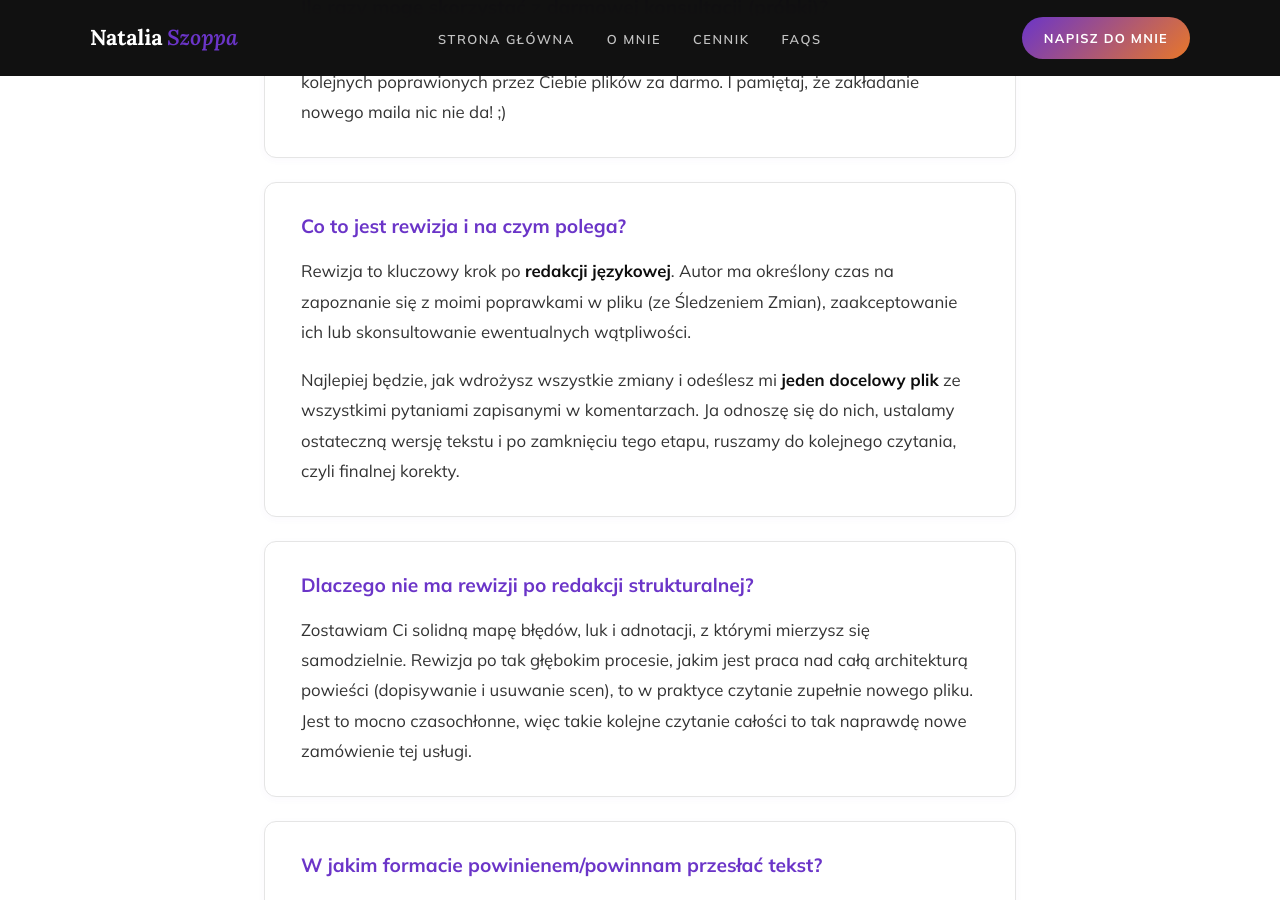
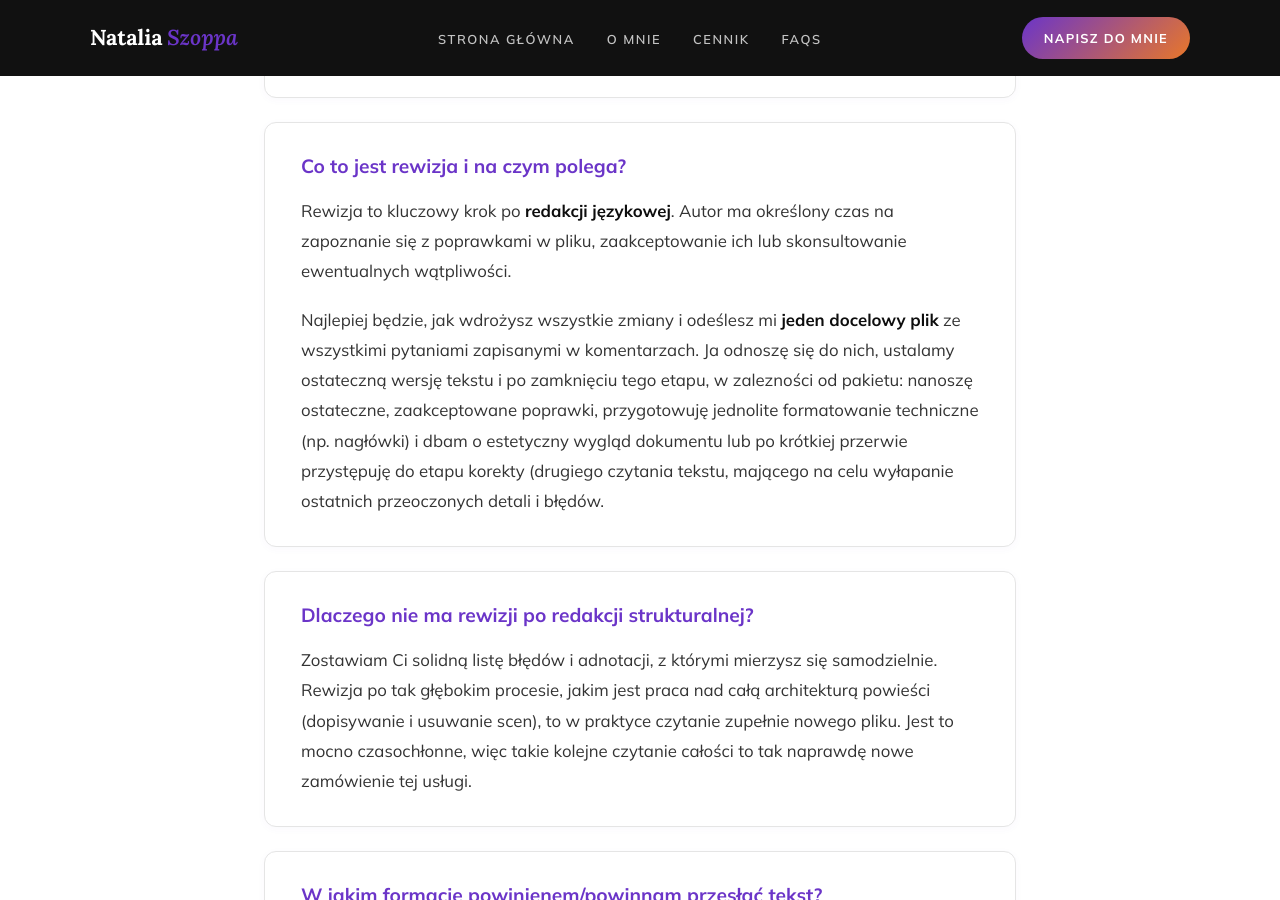
Before and after one commit to Bonnie00726/nataliaszoppa, a Jekyll site: the page built from faqs.html, in a window 1280 px wide and 900 px high, scrolled down 3322 px. Built offline with Jekyll 4.4.1, drawn with Linux system fonts in a browser that asks for light colours; some of the changed text lies outside the part shown.

Commit message:
Update faqs.html

```diff
--- a/faqs.html
+++ b/faqs.html
@@ -334,44 +334,44 @@
         <div class="faq-card" id="proces-2">
             <h3 class="faq-card-question">Po co mi autodiagnoza?</h3>
             <div class="faq-card-answer">
-                <p>Po to, żebyś nie płacił/a mi za to, co możesz dostrzec i naprawić sam/a! Zanim przejdziesz do redakcji językowej lub strukturalnej, warto przetestować fundamenty swojej historii. To oszczędność Twojego czasu, nerwów i portfela.</p>
+                <p>Po to, żebyś nie płacił(-a) mi za to, co możesz dostrzec i naprawić sam(-a)! Zanim przejdziesz do redakcji językowej lub strukturalnej, warto przetestować fundamenty swojej historii. To oszczędność Twojego czasu, nerwów i portfela.</p>
             </div>
         </div>
 
         <div class="faq-card" id="proces-3">
             <h3 class="faq-card-question">Ile razy mogę skorzystać z darmowej konsultacji (próbki)?</h3>
             <div class="faq-card-answer">
-                <p>Tylko raz. W ramach próbki weryfikuję jakość i wskazuję kierunek, ale nie diagnozuję kolejnych poprawionych przez Ciebie plików za darmo. I pamiętaj, że zakładanie nowego maila nic nie da! ;)</p>
+                <p>Tylko raz. W ramach próbki weryfikuję jakość i wskazuję kierunek, ale nie diagnozuję kolejnych poprawionych przez Ciebie plików za darmo.</p>
             </div>
         </div>
 
         <div class="faq-card" id="proces-4">
             <h3 class="faq-card-question">Co to jest rewizja i na czym polega?</h3>
             <div class="faq-card-answer">
-                <p>Rewizja to kluczowy krok po <strong>redakcji językowej</strong>. Autor ma określony czas na zapoznanie się z moimi poprawkami w pliku (ze Śledzeniem Zmian), zaakceptowanie ich lub skonsultowanie ewentualnych wątpliwości.</p>
-                <p>Najlepiej będzie, jak wdrożysz wszystkie zmiany i odeślesz mi <strong>jeden docelowy plik</strong> ze wszystkimi pytaniami zapisanymi w komentarzach. Ja odnoszę się do nich, ustalamy ostateczną wersję tekstu i po zamknięciu tego etapu, ruszamy do kolejnego czytania, czyli finalnej korekty.</p>
+                <p>Rewizja to kluczowy krok po <strong>redakcji językowej</strong>. Autor ma określony czas na zapoznanie się z poprawkami w pliku, zaakceptowanie ich lub skonsultowanie ewentualnych wątpliwości.</p>
+                <p>Najlepiej będzie, jak wdrożysz wszystkie zmiany i odeślesz mi <strong>jeden docelowy plik</strong> ze wszystkimi pytaniami zapisanymi w komentarzach. Ja odnoszę się do nich, ustalamy ostateczną wersję tekstu i po zamknięciu tego etapu, w zalezności od pakietu: nanoszę ostateczne, zaakceptowane poprawki, przygotowuję jednolite formatowanie techniczne (np. nagłówki) i dbam o estetyczny wygląd dokumentu lub po krótkiej przerwie przystępuję do etapu korekty (drugiego czytania tekstu, mającego na celu wyłapanie ostatnich przeoczonych detali i błędów.</p>
             </div>
         </div>
 
         <div class="faq-card" id="proces-5">
             <h3 class="faq-card-question">Dlaczego nie ma rewizji po redakcji strukturalnej?</h3>
             <div class="faq-card-answer">
-                <p>Zostawiam Ci solidną mapę błędów, luk i adnotacji, z którymi mierzysz się samodzielnie. Rewizja po tak głębokim procesie, jakim jest praca nad całą architekturą powieści (dopisywanie i usuwanie scen), to w praktyce czytanie zupełnie nowego pliku. Jest to mocno czasochłonne, więc takie kolejne czytanie całości to tak naprawdę nowe zamówienie tej usługi.</p>
+                <p>Zostawiam Ci solidną listę błędów i adnotacji, z którymi mierzysz się samodzielnie. Rewizja po tak głębokim procesie, jakim jest praca nad całą architekturą powieści (dopisywanie i usuwanie scen), to w praktyce czytanie zupełnie nowego pliku. Jest to mocno czasochłonne, więc takie kolejne czytanie całości to tak naprawdę nowe zamówienie tej usługi.</p>
             </div>
         </div>
 
         <div class="faq-card" id="proces-6">
             <h3 class="faq-card-question">W jakim formacie powinienem/powinnam przesłać tekst?</h3>
             <div class="faq-card-answer">
-                <p>Przyjmuję pliki wyłącznie w formacie <strong>.docx (Word)</strong>. Nie pracuję na innych formatach ani na plikach PDF - jeśli masz PDF, sprawdź czy możliwa jest jego konwersja do edytowalnego formatu.</p>
+                <p>Przyjmuję pliki wyłącznie w formacie <strong>.docx (Word)</strong>. Nie pracuję na innych formatach ani na plikach PDF – jeśli masz PDF, sprawdź czy możliwa jest jego konwersja do edytowalnego formatu.</p>
             </div>
         </div>
 
         <div class="faq-card" id="proces-7">
             <h3 class="faq-card-question">Nie umiem pracować w trybie śledzenia zmian, co zrobić?</h3>
             <div class="faq-card-answer">
-                <p>Praca w trybie „Śledzenia zmian” (Track Changes) w MS Word lub w „Trybie sugestii” w Google Docs to absolutny standard branżowy i podstawa naszej współpracy. Bez tego nie będziesz w stanie bezpiecznie akceptować lub odrzucać moich poprawek ani odpowiadać na komentarze.</p>
-                <p>Jeśli nigdy z tego nie korzystał/-aś, nie martw się - to bardzo intuicyjne narzędzie. Wymagam jednak, abyś zapoznał/-a się z jego działaniem <strong>zanim</strong> rozpoczniemy pracę. Wpisz w YouTube hasło „śledzenie zmian Word poradnik” i obejrzyj krótki tutorial.</p>
+                <p>Praca w trybie „Śledzenia zmian” w MS Word to absolutny standard branżowy i podstawa naszej współpracy. Bez tego nie będziesz w stanie bezpiecznie akceptować lub odrzucać moich poprawek ani odpowiadać na komentarze.</p>
+                <p>Jeśli nigdy z tego nie korzystałeś(-aś), nie martw się – to bardzo intuicyjne narzędzie. Wymagam jednak, abyś zapoznał(-a) się z jego działaniem, <strong>zanim</strong> rozpoczniemy pracę. Wpisz w YouTube hasło „śledzenie zmian Word poradnik” i obejrzyj krótki tutorial.</p>
             </div>
         </div>
     </div>
@@ -382,22 +382,22 @@
         <div class="faq-card" id="uslugi-1">
             <h3 class="faq-card-question">Jaka jest różnica między redakcją strukturalną i językową?</h3>
             <div class="faq-card-answer">
-                <p><strong>Redakcja strukturalna</strong> to ocena fabuły, logiki, postaci i napięcia. Wyłapujemy na tym etapie „plot armor”, płaskie postaci i dziury w mechanice świata.</p>
-                <p><strong>Redakcja językowa</strong> następuje dopiero, gdy struktura trzyma się mocno. Skupia się wyłącznie na płynności zdań, stylu, powtórzeniach i poprawnej warstwie leksykalnej.</p>
+                <p><strong>Redakcja strukturalna</strong> to ocena fabuły, logiki, postaci i napięcia. Wyłapujemy na tym etapie „plot armor”, płaskie postaci i dziury w mechanice świata i wiele innych.</p>
+                <p><strong>Redakcja językowa</strong> następuje dopiero, gdy struktura jest solidna. Skupia się wyłącznie na płynności zdań, powtórzeniach i poprawnej warstwie leksykalnej.</p>
             </div>
         </div>
 
         <div class="faq-card" id="uslugi-2">
             <h3 class="faq-card-question">Czy zachowasz mój styl pisania?</h3>
             <div class="faq-card-answer">
-                <p>Wielu redaktorów to obiecuje, ale powiedzmy sobie wprost: zależy, co dokładnie nazywasz swoim stylem. Często twórcy mylą unikalny głos z błędami składniowymi, chaosem czy łamaniem logiki. Jeśli o to pytasz - nie, nie zachowam ich. Zostaną usunięte. Moim zadaniem jest oczyścić Twój tekst ze złych nawyków, a nie pielęgnować je pod przykrywką „stylu”.</p>
+                <p>Wielu redaktorów to obiecuje, ale powiedzmy sobie wprost: zależy, co dokładnie nazywasz swoim stylem. Często twórcy mylą unikalny głos z błędami składniowymi, chaosem czy łamaniem logiki. Jeśli o to pytasz – nie, nie zachowam ich. Zostaną usunięte. Moim zadaniem jest oczyścić Twój tekst ze złych nawyków, a nie pielęgnować je pod przykrywką „stylu”.</p>
             </div>
         </div>
 
         <div class="faq-card" id="uslugi-3">
             <h3 class="faq-card-question">Czy zajmujesz się też składem DTP?</h3>
             <div class="faq-card-answer">
-                <p>Tak! Oferuję skład DTP, czyli profesjonalne przygotowanie pliku do druku lub publikacji cyfrowej. Dbam o rygor typograficzny, estetykę i czytelność na każdej stronie. Efektem jest plik gotowy do przekazania do drukarni (PDF) lub dystrybucji (e-book / EPUB).</p>
+                <p>Tak! Oferuję skład DTP, czyli profesjonalne przygotowanie pliku do druku lub publikacji cyfrowej. Dbam o typografię, estetykę i czytelność na każdej stronie. Efektem jest plik gotowy do przekazania do drukarni (PDF) lub dystrybucji (e-book / EPUB).</p>
             </div>
         </div>
     </div>
```
Also changed, not shown: other parts of faqs.html (+5 -5 lines).
